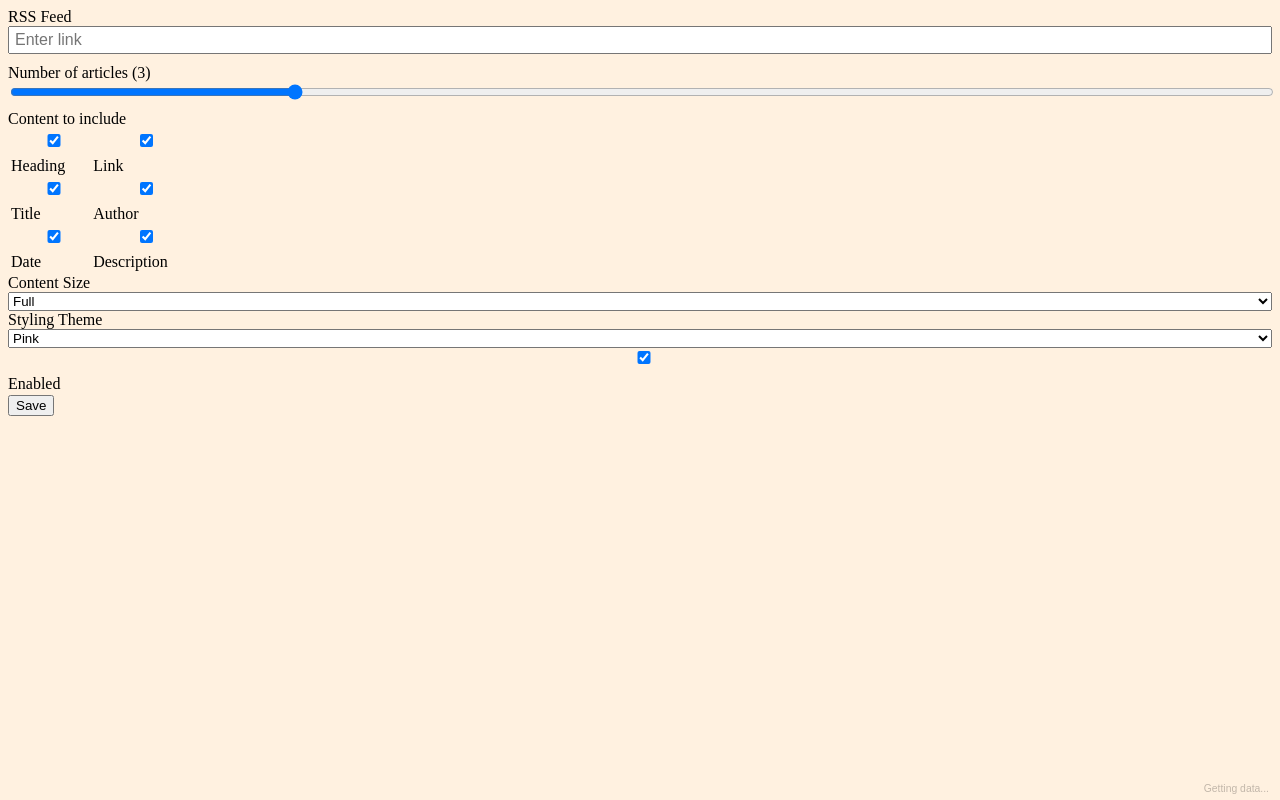
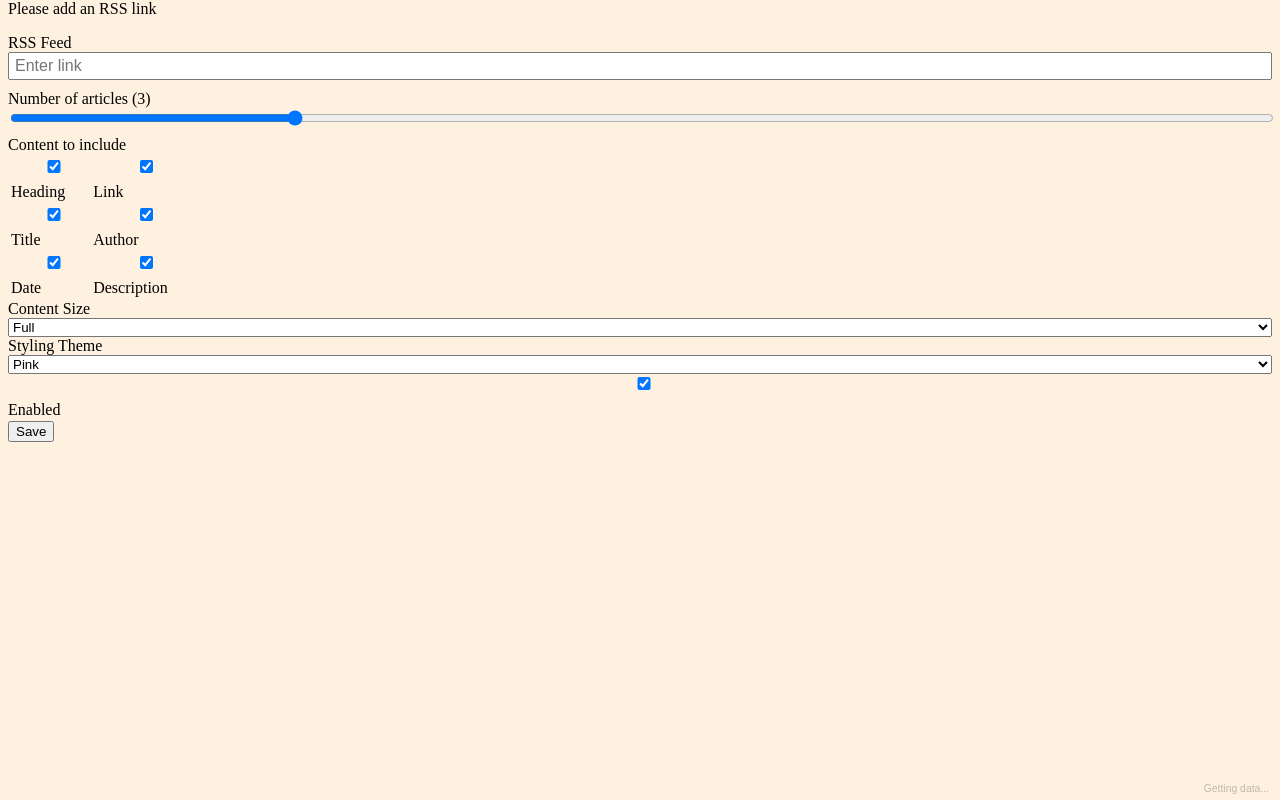
Before and after one commit to ftlabs/email-signatures, a browser extension: page src/dialog.html in a window 1280 px wide. Both pictures are taken after a click on the button "Copy HTML to Clipboard". Drawn offline with Linux system fonts and the light colour scheme; a small style sheet from the web is missing.

Commit message:
Added an error message when the RSS input is left blank

```diff
--- a/src/dialog.html
+++ b/src/dialog.html
@@ -16,6 +16,8 @@
 		body{
 			min-width: 200px;
 			font-size: 16px;
+			margin-bottom: 0;
+			margin-top: 0;
 		}
 
 		label{
@@ -76,10 +78,17 @@
 
 	<div class="o-forms-group">
 		<form>
-			<div class="o-forms-group">
-				<label class="o-forms-label" for="rss">RSS Feed</label>
-				<input class="o-forms-text" type="url" placeholder="Enter link" id="rss" ></input>
+
+			<div class="o-forms-wrapper rssInputMessage">
+				<div class="o-forms-message o-forms-message--error" data-visible="false">
+					<p>Please add an RSS link</p>
+				</div>
+				<div class="o-forms-group">
+					<label class="o-forms-label" for="rss">RSS Feed</label>
+					<input class="o-forms-text" type="url" placeholder="Enter link" id="rss" ></input>
+				</div>
 			</div>
+
 			<div class="o-forms-group">
 				<label class="o-forms-label"for="amount">Number of articles</label>
 				<input type="range" min="1" max="10" value="3" id="amount"></input>
--- a/src/scripts/popup.js
+++ b/src/scripts/popup.js
@@ -6,6 +6,7 @@ const amountInput = document.querySelector('[id=amount]');
 const amountLabel = document.querySelector('[for="amount"]');
 
 const checkboxes = document.querySelectorAll('input[type="checkbox"]');
+const emptyRSSMessage = document.querySelector('.rssInputMessage .o-forms-message--error');
 
 amountLabel.textContent = `Number of articles (${amountInput.value})`;
 
@@ -24,6 +25,13 @@ function getData() {
 
 	valueElements.forEach(el => {
 		data[el.id] = el.value;
+		if(el.id === 'rss' && el.value === ''){
+			emptyRSSMessage.setAttribute('data-visible', 'true');
+			emptyRSSMessage.parentNode.classList.add('o-forms-wrapper--error');
+		} else if(el.id === 'rss' && el.value !== ''){
+			emptyRSSMessage.setAttribute('data-visible', 'false');
+			emptyRSSMessage.parentNode.classList.remove('o-forms-wrapper--error');
+		}
 	});
 
 	return data;
```
